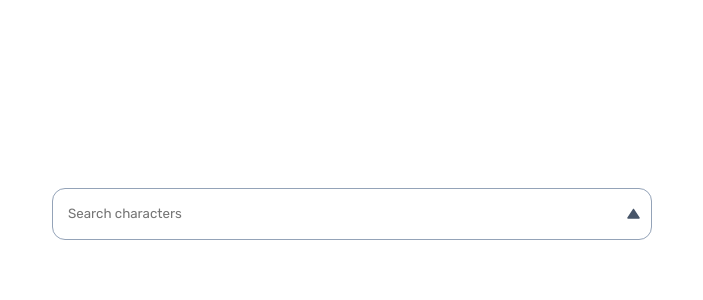
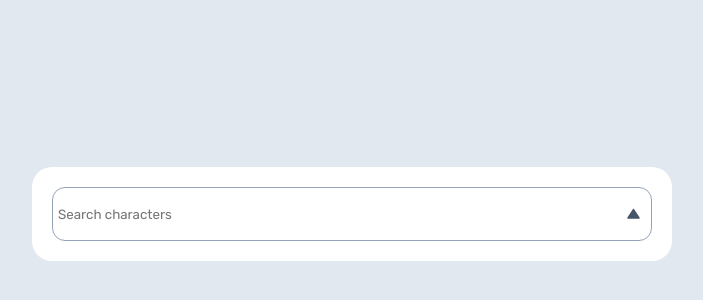
Before and after one commit to varisDogukan/multi-select-case, a React (Vite) app: page / in a window 1280 px wide. Shown: the part 186-486 px from the top of the page, without its empty margins (288-991 px from the left). Built offline with nearby package versions, Linux system fonts and the light colour scheme.

Commit message:
Added useOutsideClick hook and refactored some component.

```diff
--- a/src/components/Input.tsx
+++ b/src/components/Input.tsx
@@ -11,6 +11,7 @@ export default function Input({ setSearchTerm, setShowSelect }: SelectProps) {
   return (
     <Wrapper htmlFor='search' onClick={() => setShowSelect(true)}>
       <input
+        autoComplete='off'
         type='text'
         id='search'
         onChange={(evnt) => setSearchTerm(evnt.target.value)}
@@ -24,10 +25,11 @@ export default function Input({ setSearchTerm, setShowSelect }: SelectProps) {
 }
 
 const Wrapper = styled.label`
-  flex: 1;
-  display: flex;
+  display: inline-flex;
   align-items: center;
   gap: 5px;
+  height: 42px;
+  flex: 2;
 
   input {
     width: 100%;
@@ -37,6 +39,7 @@ const Wrapper = styled.label`
     overflow: hidden;
     text-overflow: ellipsis;
     white-space: nowrap;
+    height: 100%;
   }
 
   .icon-container {
--- a/src/components/MultiSelect.tsx
+++ b/src/components/MultiSelect.tsx
@@ -1,37 +1,55 @@
 import styled from "styled-components";
-import { Input, Select, SelectedList } from ".";
+import { Select, SelectedList } from ".";
 import React from "react";
 import { SelectedItem } from "../types";
+import useOutsideClick from "../hooks/useOutsideClick";
 
 export default function MultiSelect() {
   const [selectedList, setSelectedList] = React.useState<SelectedItem[]>([]);
   const [searchTerm, setSearchTerm] = React.useState("");
   const [showSelect, setShowSelect] = React.useState(false);
+  const multiSelectRef = React.useRef(null);
+
+  useOutsideClick({
+    ref: multiSelectRef,
+    callback: () => setShowSelect(false),
+  });
+
+  const handleClick = (selectedItem: SelectedItem) => {
+    if (selectedList.find((item) => item.id === selectedItem.id)) {
+      setSelectedList(
+        selectedList.filter((item) => item.id !== selectedItem.id)
+      );
+    } else {
+      setSelectedList([
+        ...selectedList,
+        { id: selectedItem.id, name: selectedItem.name },
+      ]);
+    }
+  };
 
   return (
-    <Wrapper>
-      <div className='container'>
-        <SelectedList selectedList={selectedList} />
-        <Input setSearchTerm={setSearchTerm} setShowSelect={setShowSelect} />
-      </div>
+    <Wrapper ref={multiSelectRef}>
+      <SelectedList
+        selectedList={selectedList}
+        setSearchTerm={setSearchTerm}
+        setShowSelect={setShowSelect}
+        handleClick={handleClick}
+      />
+
       {showSelect && (
-        <Select searchTerm={searchTerm} setSelectedList={setSelectedList} />
+        <Select
+          searchTerm={searchTerm}
+          selectedList={selectedList}
+          handleClick={handleClick}
+        />
       )}
     </Wrapper>
   );
 }
 
 const Wrapper = styled.div`
-  .container {
-    position: relative;
-    display: flex;
-    align-items: center;
-    width: 600px;
-    min-height: 52px;
-    flex-wrap: wrap;
-    gap: 10px;
-    padding: 5px 10px 5px 5px;
-    border-radius: 13px;
-    border: 1px solid var(--grey-500);
-  }
+  background-color: var(--white);
+  padding: 20px;
+  border-radius: 20px;
 `;
--- a/src/components/Select.tsx
+++ b/src/components/Select.tsx
@@ -1,6 +1,6 @@
 import styled from "styled-components";
 import useFetchAPI from "../hooks/useFetchAPI";
-import { SelectedItem } from "../types";
+import { Item, SelectedItem } from "../types";
 import SelectItem from "./SelectItem";
 import React from "react";
 
@@ -8,13 +8,18 @@ const ENDPOINT = "https://rickandmortyapi.com/api/character";
 
 type SelectProps = {
   searchTerm: string;
-  setSelectedList: React.Dispatch<React.SetStateAction<SelectedItem[]>>;
+  selectedList: SelectedItem[];
+  handleClick: (selectedItem: SelectedItem) => void;
 };
 
-export default function Select({ searchTerm }: SelectProps) {
+export default function Select({
+  searchTerm,
+  selectedList,
+  handleClick,
+}: SelectProps) {
   const { searchResults, status } = useFetchAPI(ENDPOINT, searchTerm);
   const [selectIndex, setSelectIndex] = React.useState(0);
-  const [selectedIndex, setSelectedIndex] = React.useState(null);
+  const [selectedItem, setSelectedItem] = React.useState<SelectedItem>();
 
   React.useEffect(() => {
     const handleKey = (evnt: KeyboardEvent) => {
@@ -31,7 +36,7 @@ export default function Select({ searchTerm }: SelectProps) {
       }
 
       if (evnt.key === "Enter") {
-        console.log("enter'a basıldı");
+        handleClick(selectedItem as SelectedItem);
       }
     };
 
@@ -45,14 +50,19 @@ export default function Select({ searchTerm }: SelectProps) {
     if (status === "error") return <p>Something went wrong</p>;
     if (status === "loading") return <p>Loading...</p>;
 
-    return searchResults?.map((item: any) => (
+    return searchResults?.map((item: Item, index: number) => (
       <SelectItem
         key={item?.id}
         id={item?.id}
         name={item?.name}
-        episode={item?.episode?.length}
-        image={item?.image}
+        episode={item?.episode?.length as number}
+        image={item?.image as string}
         searchTerm={searchTerm}
+        setSelectedItem={setSelectedItem}
+        selectIndex={selectIndex}
+        index={index}
+        selectedList={selectedList}
+        handleClick={handleClick}
       />
     ));
   };
@@ -67,4 +77,5 @@ const Wrapper = styled.div`
   border-radius: 13px;
   overflow: scroll;
   border: 1px solid var(--grey-500);
+  margin-top: 15px;
 `;
--- a/src/components/SelectItem.tsx
+++ b/src/components/SelectItem.tsx
@@ -1,5 +1,8 @@
+import React from "react";
 import styled from "styled-components";
 import useTemplateName from "../hooks/useTemplateName";
+import icon from "../assets/tick.svg";
+import { SelectedItem } from "../types";
 
 type SelectItemProps = {
   id: number;
@@ -7,6 +10,13 @@ type SelectItemProps = {
   episode: number;
   image: string;
   searchTerm: string;
+  selectIndex: number;
+  index: number;
+  selectedList: SelectedItem[];
+  setSelectedItem: React.Dispatch<
+    React.SetStateAction<SelectedItem | undefined>
+  >;
+  handleClick: (selectedItem: SelectedItem) => void;
 };
 
 export default function SelectItem({
@@ -15,12 +25,37 @@ export default function SelectItem({
   name,
   image,
   searchTerm,
+  selectIndex,
+  index,
+  selectedList,
+  setSelectedItem,
+  handleClick,
 }: SelectItemProps) {
+  const itemRef = React.useRef<HTMLDivElement>(null);
   const nameTemplate = useTemplateName(searchTerm, name);
+  const checkItem = selectedList.find((item) => item.id === id) ? true : false;
+
+  React.useEffect(() => {
+    if (index === selectIndex) {
+      setSelectedItem({ id, name });
+
+      itemRef.current?.scrollIntoView({
+        behavior: "smooth",
+        block: "nearest",
+      });
+    }
+  }, [index, selectIndex, id, setSelectedItem, name]);
 
   return (
-    <Wrapper htmlFor={name}>
-      <input type='checkbox' id={name} />
+    <Wrapper
+      $check={index === selectIndex}
+      ref={itemRef}
+      $checkItem={checkItem}
+      onClick={() => handleClick({ id, name })}
+    >
+      <div className='check-container'>
+        <img src={icon} alt='select check icon' />
+      </div>
       <div className='img-container'>
         <img src={image} alt={`${name}'s image`} />
       </div>
@@ -32,14 +67,34 @@ export default function SelectItem({
   );
 }
 
-const Wrapper = styled.label`
+type StyleType = {
+  $check: boolean;
+  $checkItem: boolean;
+};
+
+const Wrapper = styled.div<StyleType>`
   display: flex;
   width: 100%;
   align-items: center;
   gap: 10px;
-  background-color: var(--grey-100);
+  background-color: ${({ $check }) =>
+    $check ? "var(--grey-200)" : "var(--grey-100)"};
   padding: 10px;
   cursor: pointer;
+
+  .check-container {
+    width: 20px;
+    height: 20px;
+    border: 1px solid var(--grey-500);
+    padding: 3px;
+    border-radius: 5px;
+    background-color: ${({ $checkItem }) =>
+      $checkItem ? "var(--blue)" : "transparent"};
+
+    img {
+      display: ${({ $checkItem }) => ($checkItem ? "block" : "none")};
+    }
+  }
 
   &:not(:last-child) {
     border-bottom: 1px solid var(--grey-500);
--- a/src/components/SelectedList.tsx
+++ b/src/components/SelectedList.tsx
@@ -2,31 +2,53 @@ import styled from "styled-components";
 
 import icon from "../assets/close.svg";
 import { SelectedItem } from "../types";
+import { Input } from ".";
 
 type SelectedListProps = {
   selectedList: SelectedItem[];
+  setSearchTerm: React.Dispatch<React.SetStateAction<string>>;
+  setShowSelect: React.Dispatch<React.SetStateAction<boolean>>;
+  handleClick: (selectedItem: SelectedItem) => void;
 };
 
-export default function SelectedList({ selectedList }: SelectedListProps) {
+export default function SelectedList({
+  selectedList,
+  setSearchTerm,
+  setShowSelect,
+  handleClick,
+}: SelectedListProps) {
   return (
     <Wrapper>
       {selectedList.map((item) => (
-        <div className='list-item'>
+        <div className='list-item' key={item.id}>
           <p>{item.name}</p>
-          <button onClick={() => console.log(item.id)}>
+          <button onClick={() => handleClick({ id: item.id, name: item.name })}>
             <img src={icon} alt='selected item delete' />
           </button>
         </div>
       ))}
+
+      <Input setSearchTerm={setSearchTerm} setShowSelect={setShowSelect} />
     </Wrapper>
   );
 }
 
 const Wrapper = styled.div`
+  position: relative;
   display: flex;
-  gap: 5px;
+  align-items: center;
+  width: 600px;
+  min-height: 52px;
+  flex-wrap: wrap;
+  gap: 10px;
+  padding: 5px 10px 5px 5px;
+  border-radius: 13px;
+  border: 1px solid var(--grey-500);
 
   .list-item {
+    min-width: max-content;
+    flex: 1;
+    justify-content: space-between;
     display: flex;
     align-items: center;
     gap: 5px;
--- a/src/global-style.ts
+++ b/src/global-style.ts
@@ -19,6 +19,7 @@ const GlobalStyle = createGlobalStyle`
   }
 
   body {
+    background-color: var(--grey-200);
     color: var(--grey-700);
     min-height: 100vh;
     display: grid;
--- a/src/hooks/useFetchAPI.tsx
+++ b/src/hooks/useFetchAPI.tsx
@@ -44,7 +44,7 @@ export default function useFetchAPI(ENDPOINT: string, searchTerm: string) {
       // Başlatılan bir isteği bileşen unmount olduğunda veya yeni istek gönderildiğinde iptal et.
       controller.abort();
     };
-  }, [searchTerm]);
+  }, [searchTerm, ENDPOINT]);
 
   return { searchResults, status };
 }
--- /dev/null
+++ b/src/hooks/useOutsideClick.tsx
@@ -0,0 +1,26 @@
+import { useEffect } from "react";
+
+type Props = {
+  ref: React.RefObject<HTMLElement>;
+  callback: () => void;
+};
+
+/**
+ * Referansı alınan elementin dışında bir yer tıklanırsa callback fonksiyonunu çalıştır
+ * @param {ref, callback}
+ */
+export default function useOutsideClick({ ref, callback }: Props) {
+  useEffect(() => {
+    function handleClickOutside(event: MouseEvent) {
+      if (ref.current && !ref.current.contains(event.target as Node)) {
+        callback();
+      }
+    }
+
+    window.addEventListener("mousedown", handleClickOutside);
+
+    return () => {
+      window.removeEventListener("mousedown", handleClickOutside);
+    };
+  }, [ref, callback]);
+}
```
Also changed, not shown: src/types.ts (+7 -0 lines).
